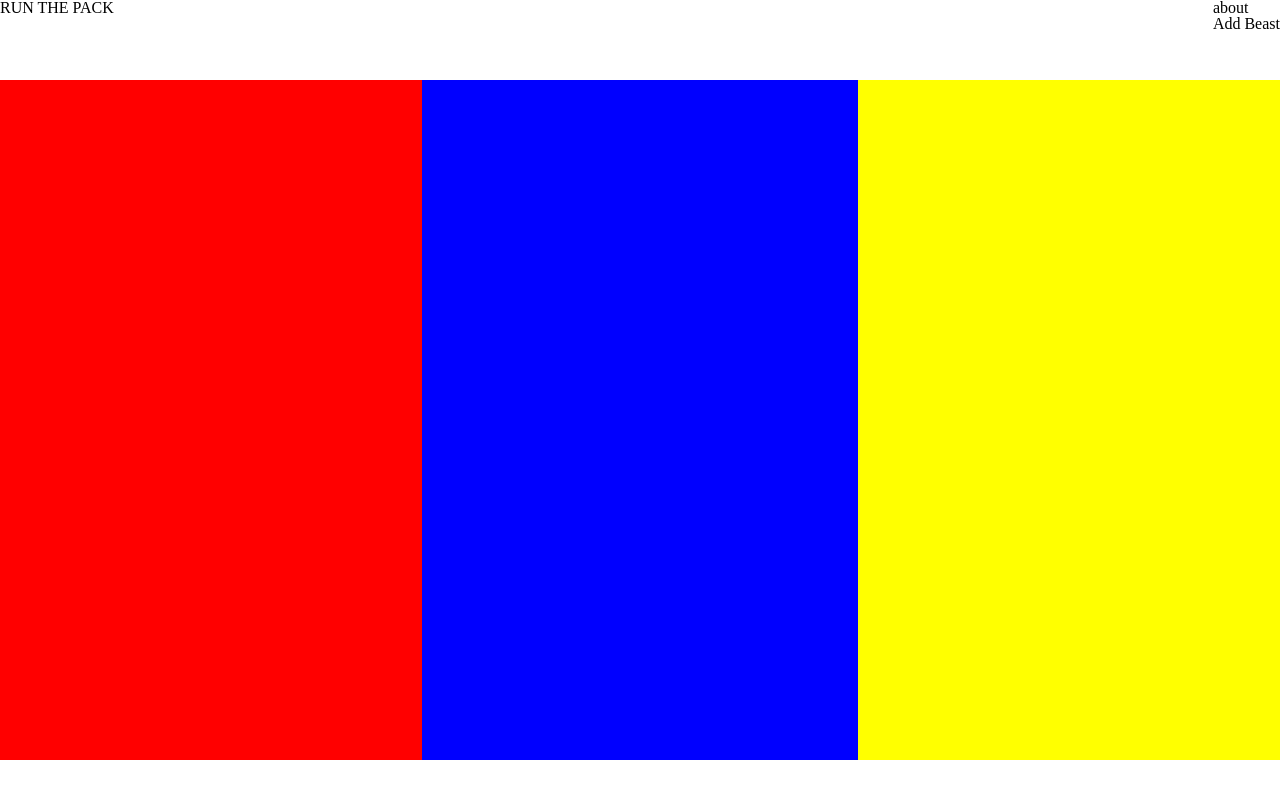
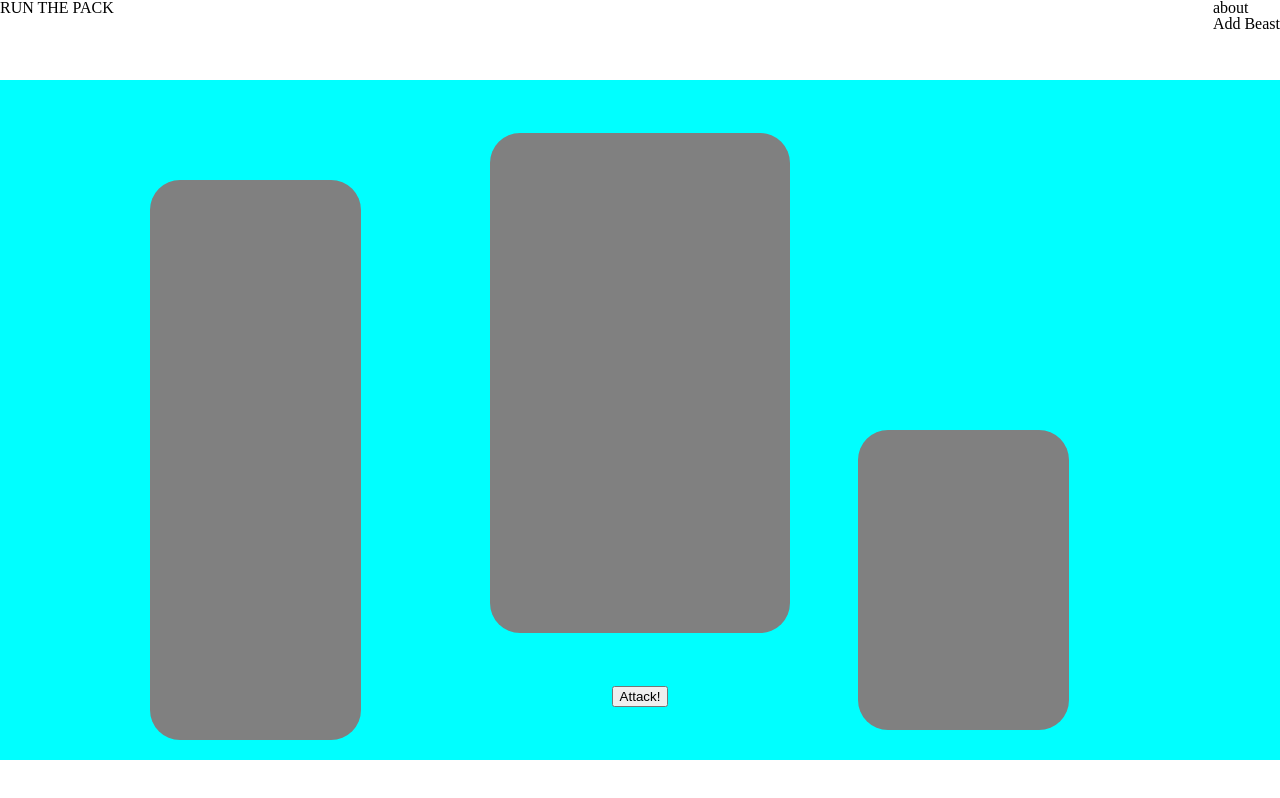
Before and after one commit to N1klbr1k/Capstone, a website: page Public/index.html in a window 1280 px wide. Drawn offline with nearby package versions, Linux system fonts and the light colour scheme.

Commit message:
second commit

```diff
--- a/Public/index.html
+++ b/Public/index.html
@@ -17,9 +17,20 @@
         <p>Add Beast</p>
       </div>
     </header>
-    <section class="left-section"></section>
-    <section class="middle-section"></section>
-    <section class="right-section"></section>
+    <section class="left-section">
+      <div class="monster__container"></div>
+    </section>
+    <section class="middle-section">
+      <div class="monster_info_container"></div>
+      <div class="attack_button_container">
+        <button class="attack_button">
+          <h2>Attack!</h2>
+        </button>
+      </div>
+    </section>
+    <section class="right-section">
+      <div class="result_container"></div>
+    </section>
     <footer></footer>
 
     <script src="../node_modules/axios/dist/axios.min.js"></script>
--- a/Public/main.js
+++ b/Public/main.js
@@ -22,3 +22,7 @@ const getCreature = (id) => {
     .then((res) => {})
     .catch((err) => console.log(err));
 };
+//gets all creatures so they can be displayed in the drop down
+const getAllCreatures = () => {
+
+}
--- a/Public/styles.css
+++ b/Public/styles.css
@@ -144,22 +144,55 @@ header {
 .left-section {
   height: 85vh;
   width: 33vw;
-  background-color: red;
+  background-color: aqua;
 }
 
 .middle-section {
   height: 85vh;
   width: 34vw;
-  background-color: blue;
+  background-color: aqua;
+  display: flex;
+  justify-content: space-evenly;
+  align-items: center;
+  flex-direction: column;
 }
 
 .right-section {
   height: 85vh;
   width: 33vw;
-  background-color: yellow;
+  background-color: aqua;
+  display: flex;
+  align-items: flex-end;
 }
 
 footer {
   width: 100vw;
   height: 5vh;
 }
+
+.monster__container {
+  display: flex;
+  height: 70vh;
+  width: 50%;
+  margin: 100px 100px 100px 150px;
+  background-color: gray;
+  border-radius: 30px;
+}
+
+.monster_info_container {
+  display: flex;
+  height: 500px;
+  width: 300px;
+
+  background-color: gray;
+  border-radius: 30px;
+}
+
+.result_container {
+  display: flex;
+  height: 300px;
+  width: 50%;
+  background-color: grey;
+  border-radius: 30px;
+  margin: 0px 0px 30px;
+}
```
Also changed, not shown: server/controller.js (+24 -1 lines).
